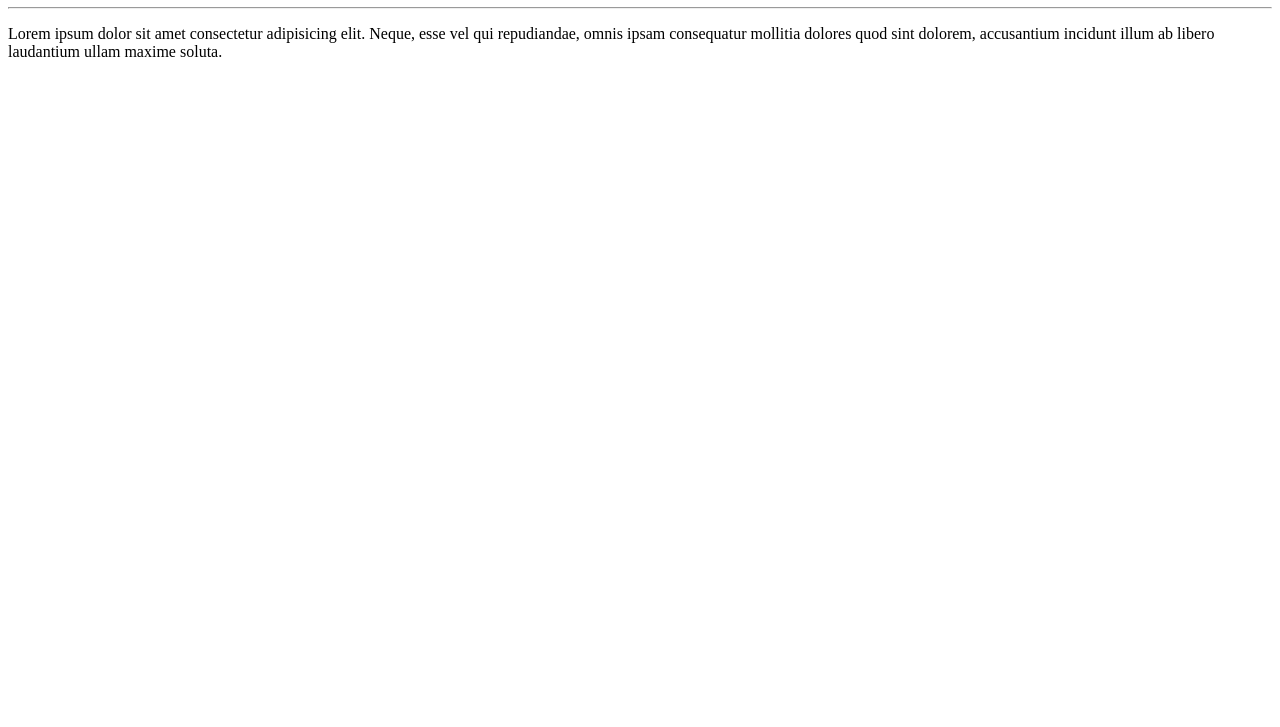
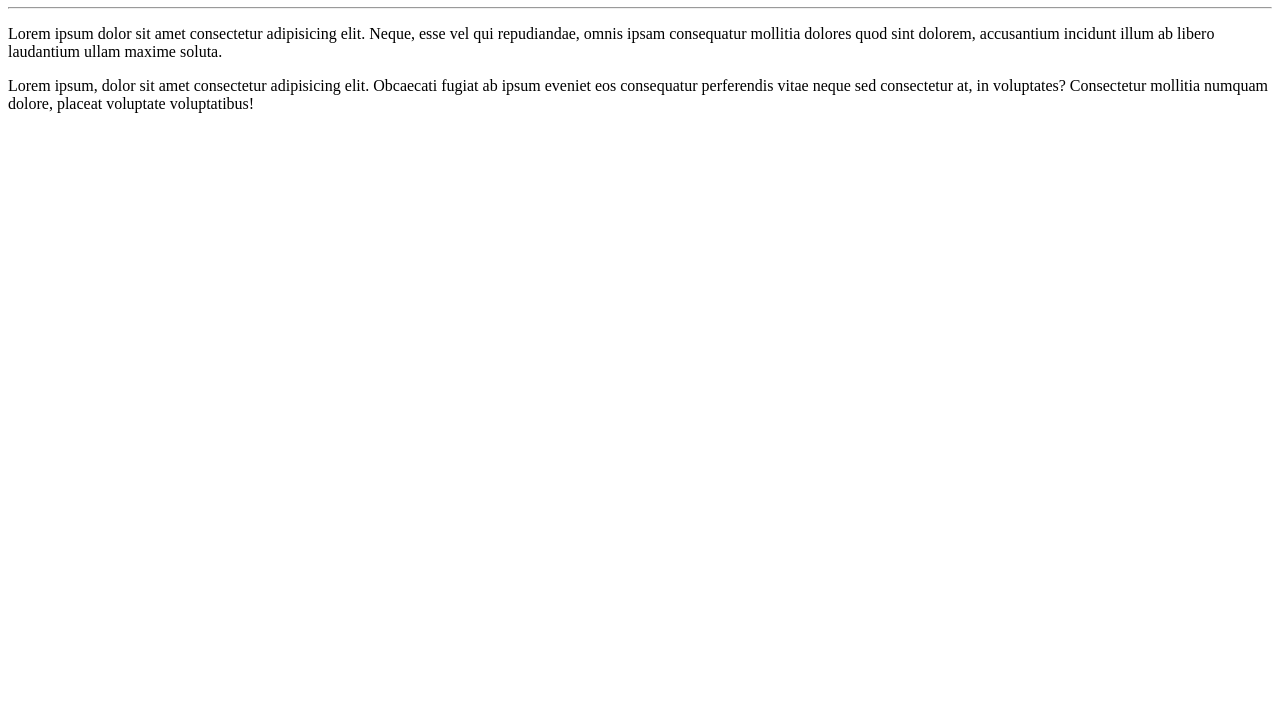
Before and after one commit to lealdi/Ola-Mundo, a plain HTML site: page site-exemplo/index.html in a window 1280 px wide. Shown: the part 73-800 px from the top of the page. Drawn offline with Linux system fonts and the light colour scheme.

Commit message:
Adicionei um paragrafo

```diff
--- a/site-exemplo/index.html
+++ b/site-exemplo/index.html
@@ -10,5 +10,7 @@
     <h1>Olá, Mundo!</h1>
     <hr>
     <p>Lorem ipsum dolor sit amet consectetur adipisicing elit. Neque, esse vel qui repudiandae, omnis ipsam consequatur mollitia dolores quod sint dolorem, accusantium incidunt illum ab libero laudantium ullam maxime soluta.</p>
+
+    <p>Lorem ipsum, dolor sit amet consectetur adipisicing elit. Obcaecati fugiat ab ipsum eveniet eos consequatur perferendis vitae neque sed consectetur at, in voluptates? Consectetur mollitia numquam dolore, placeat voluptate voluptatibus!</p>
 </body>
 </html>
```
